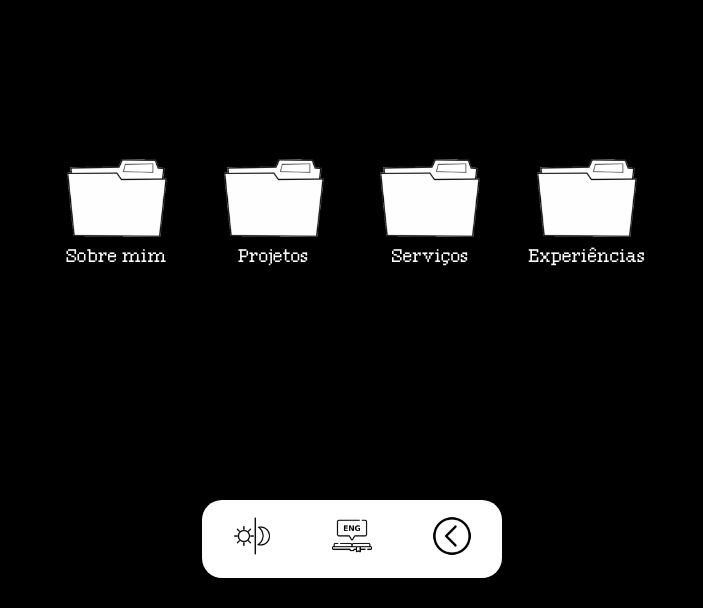
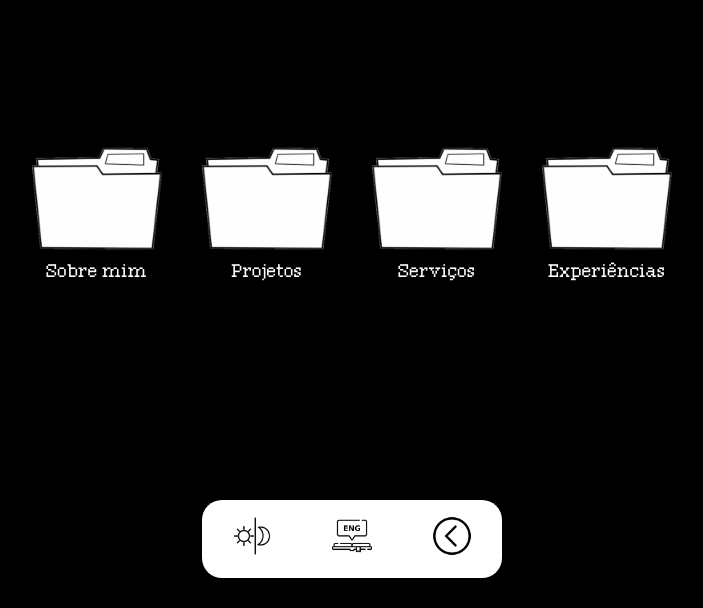
Before and after one commit to bakaout/newPortfolio, a plain HTML site: page paginas/home.html in a window 1280 px wide. Shown: the part 192-800 px from the top of the page, without its empty margins (288-991 px from the left). Drawn offline with Linux system fonts and the light colour scheme.

Commit message:
att pagina g

```diff
--- a/paginas/home.html
+++ b/paginas/home.html
@@ -11,19 +11,19 @@
         <h1>Developer Front End</h1>
         <div id="listaPastas">
             <div id="pastas">
-                <img src="../imgs/pasta.png" alt="">
+                <a href="#"><img width="130px" src="../imgs/pasta.png" alt=""></a>
                 <p>Sobre mim</p>
             </div>
             <div id="pastas">
-                <img src="../imgs/pasta.png" alt="">
+                <a href="#"><img width="130px" src="../imgs/pasta.png" alt=""></a>
                 <p>Projetos</p>
             </div>
             <div id="pastas">
-                <img src="../imgs/pasta.png" alt="">
+                <a href="#"><img width="130px" src="../imgs/pasta.png" alt=""></a>
                 <p>Serviços</p>
             </div>
             <div id="pastas">
-                <img src="../imgs/pasta.png" alt="">
+                <a href="#"><img width="130px" src="../imgs/pasta.png" alt=""></a>
                 <p>Experiências</p>
             </div>
         </div>
--- a/style.css
+++ b/style.css
@@ -227,8 +227,9 @@ span{
 #pastas{
     padding: 20px;
 }
-#pastas{
-    padding: 20px;
+#pastas:hover{
+    transform: scale(1.07);
+    transition: transform 0.5s ease-in;
 }
 #pastas > p{
     font-family: 'pixelFino';
@@ -253,3 +254,10 @@ span{
     border-radius: 20px;
     padding: 10px 0 10px 0;
 }
+
+@media (max-width: 800px) {
+    #listaPastas{
+        display: grid;/*MUDAR PARA GRID*/
+        grid-template-columns: 1fr 1fr;
+    }
+}
```
